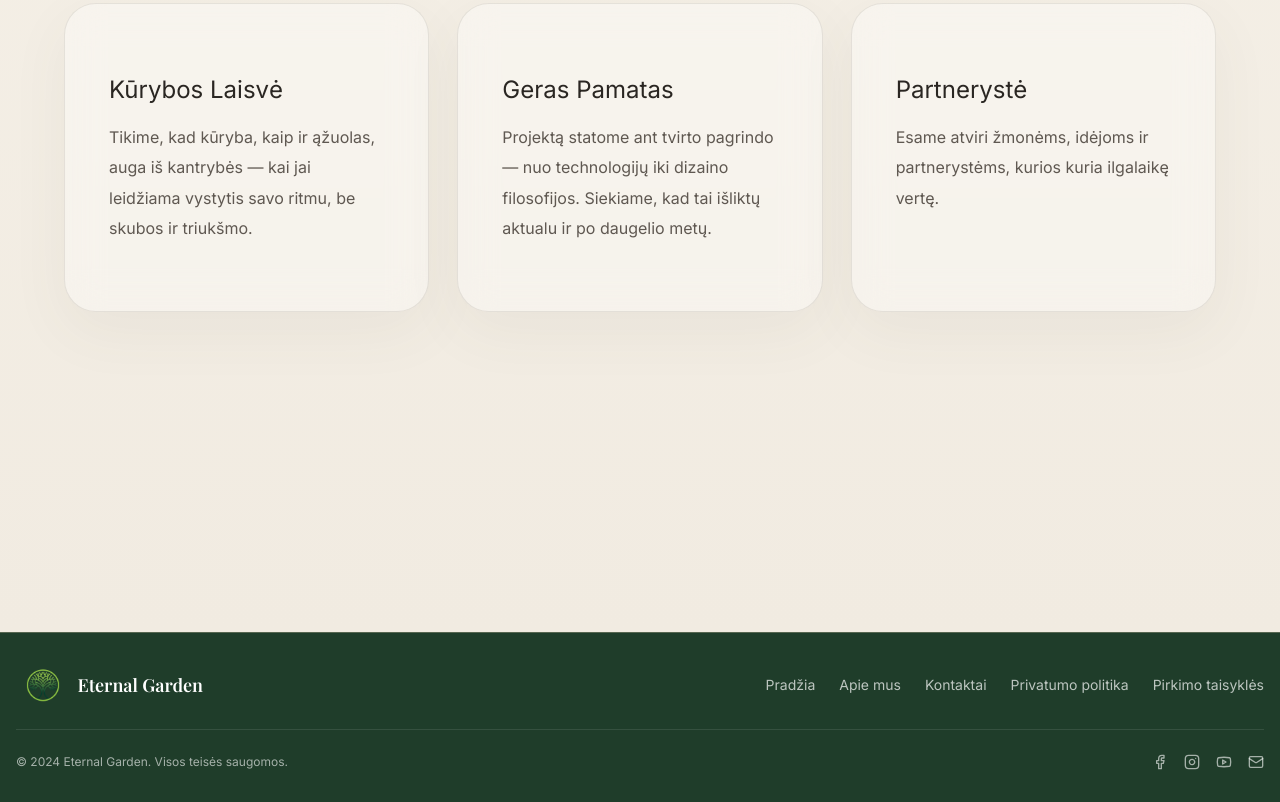
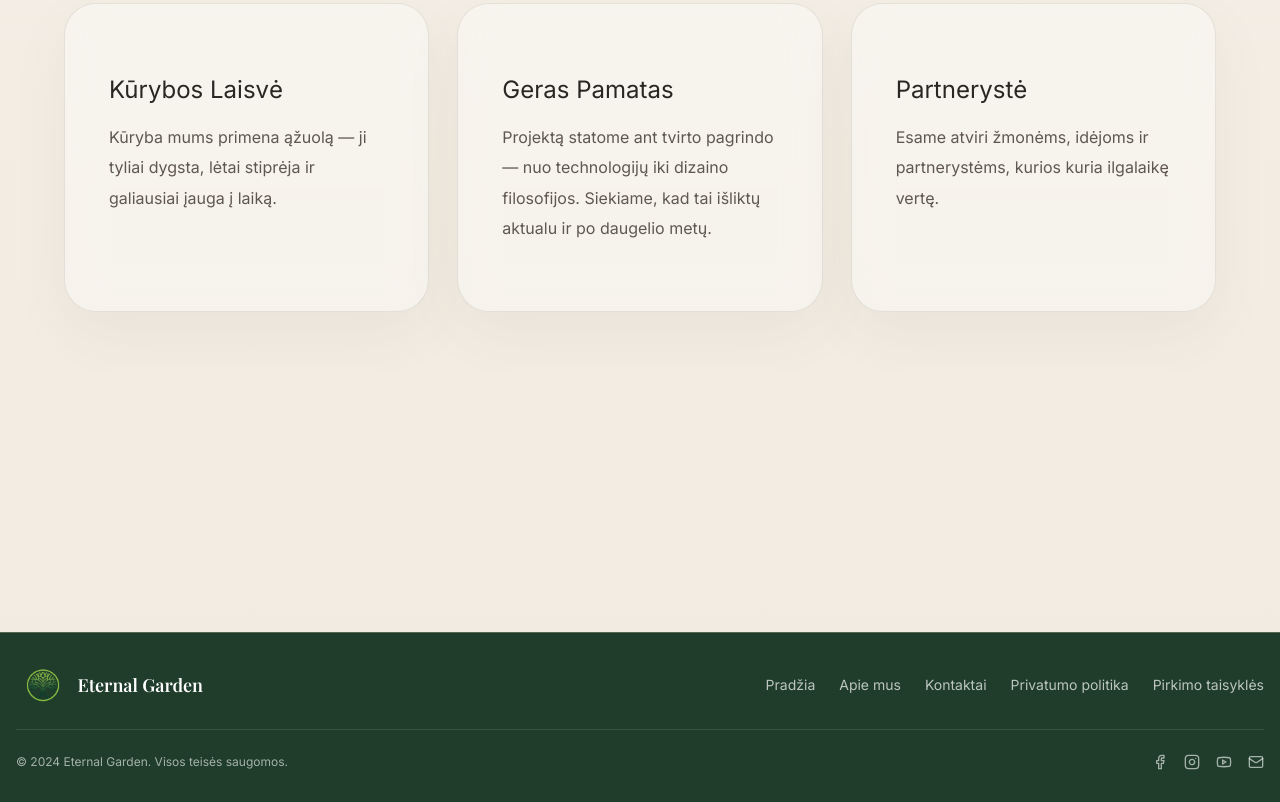
Before and after one commit to Myjota/Eternal-Garden, a Next.js app: page /about in a window 1280 px wide. Shown: the part 1260-2062 px from the top of the page. Built offline with nearby package versions, Linux system fonts and the light colour scheme; no server answers; a web font is replaced by a local one.

Commit message:
Update about-client.tsx

```diff
--- a/app/about/about-client.tsx
+++ b/app/about/about-client.tsx
@@ -501,7 +501,7 @@ export function AboutClient() {
               {
                 t: 'Kūrybos Laisvė',
                 d:
-                  'Tikime, kad kūryba, kaip ir ąžuolas, auga iš kantrybės — kai jai leidžiama vystytis savo ritmu, be skubos ir triukšmo.',
+                  'Kūryba mums primena ąžuolą — ji tyliai dygsta, lėtai stiprėja ir galiausiai įauga į laiką.',
               },
               {
                 t: 'Geras Pamatas',
```
